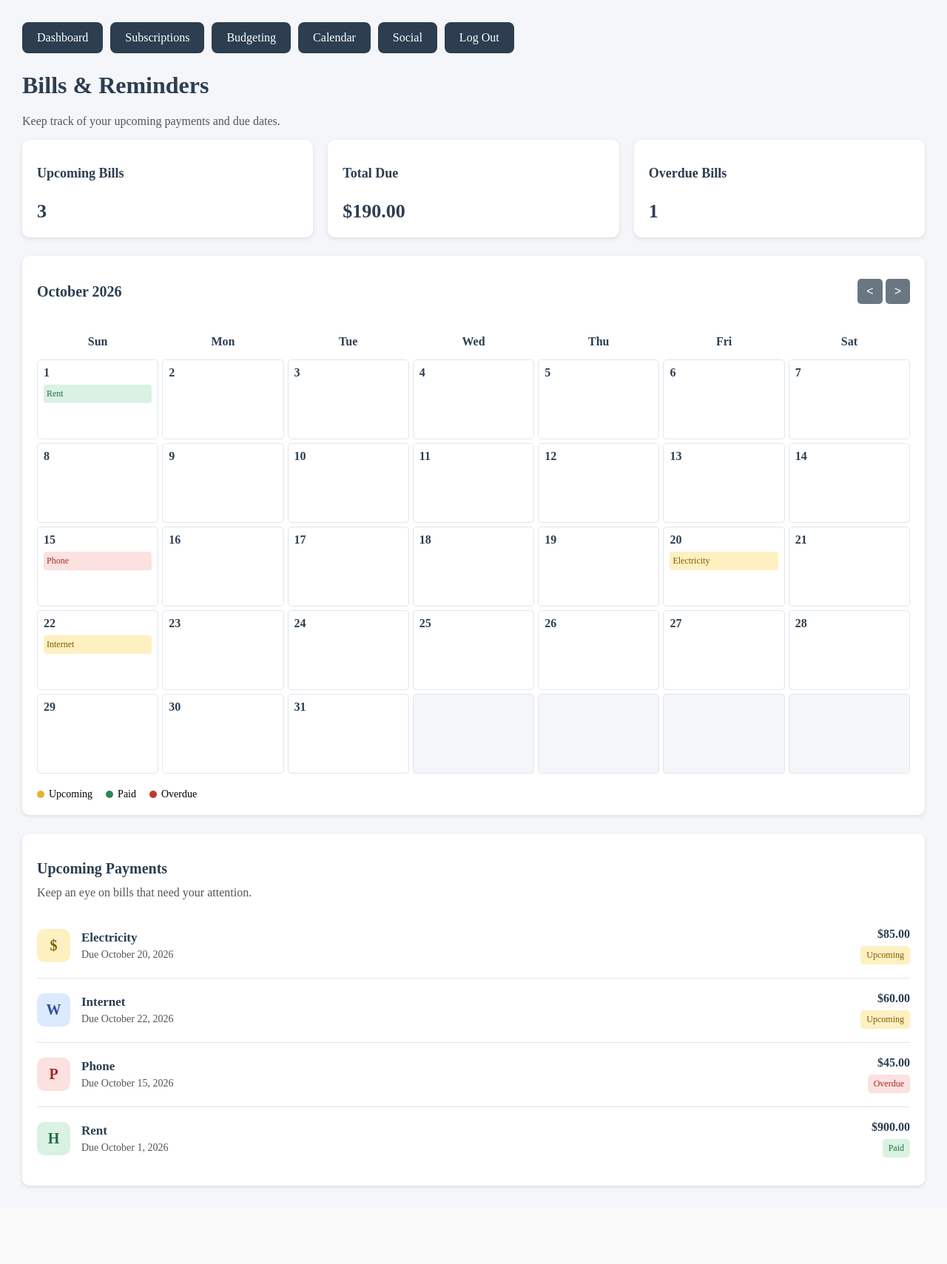
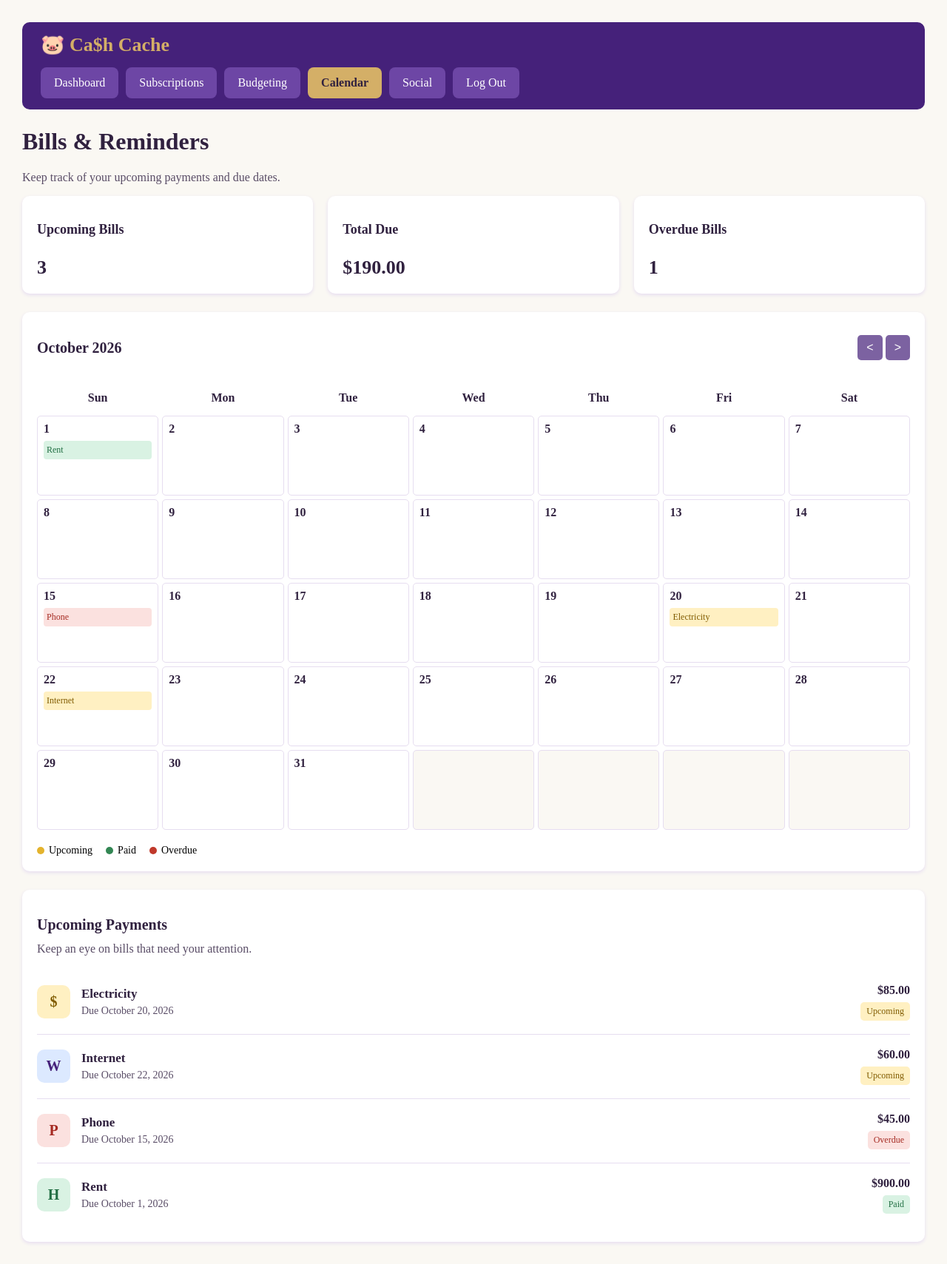
Before and after one commit to Laurence890/cash-cache, a Flask app: page /reminders in a window 1280 px wide. Shown: the whole page at 74% size. Before the commit the page ends 1606 px from the top, so only its background shows below. Run offline with Flask 3, Linux system fonts and the light colour scheme; the visitor is signed in with stand-in values (Sample User, id 1).

Commit message:
redesigned the ui entirely, using a different color palette

```diff
--- a/static/style.css
+++ b/static/style.css
@@ -1,16 +1,16 @@
 
     body {
-    background-color: #f4f6f9;
+        background-color: #FAF8F3;
         font-family: Times New Roman, serif;
         margin: 30px;
     }
 
     h1 {
-    color: #2c3e50;
+        color: #30213F;
     }
 
     p {
-    color: #555555;
+        color: #594C66;
         font-size: 16px;
     }
 
@@ -131,16 +131,33 @@ p {
 
     .site-nav {
     display: flex;
+    flex-direction: column;
+    align-items: flex-start;
+    background-color: #45217A;
+    padding: 15px 25px;
+    border-radius: 10px;
+    margin-bottom: 25px;
+    gap: 15px;
+}
+
+    .nav-brand {
+        color: #D4AF67;
+        font-size: 26px;
+        font-weight: bold;
+    }
+
+    .nav-links {
+        display: flex;
+        align-items: center;
         gap: 10px;
         flex-wrap: wrap;
-    margin-bottom: 25px;
     }
 
     .nav-button {
         display: inline-block;
-    background-color: #2c3e50;
+        background-color: #6D46A5;
         color: white;
-    padding: 12px 20px;
+        padding: 12px 18px;
         border: none;
         border-radius: 8px;
         font-size: 16px;
@@ -149,7 +166,17 @@ p {
     }
 
     .nav-button:hover {
-    background-color: #34495e;
+        background-color: #825DB8;
+    }
+
+    .nav-button.active {
+        background-color: #D4AF67;
+        color: #30213F;
+        font-weight: bold;
+    }
+
+    .nav-button.active:hover {
+        background-color: #D4AF67;
     }
 
     .subscription-card > div {
@@ -440,20 +467,20 @@ p {
         background-color: white;
         padding: 20px;
         border-radius: 10px;
-    box-shadow: 0 2px 5px #dddddd;
+        box-shadow: 0 2px 5px #E6DDF0;
         flex: 1;
         min-width: 180px;
     }
 
     .reminder-summary-card h2 {
         font-size: 18px;
-    color: #2c3e50;
+        color: #30213F;
     }
 
     .reminder-summary-card p {
         font-size: 26px;
         font-weight: bold;
-    color: #2c3e50;
+        color: #30213F;
         margin-bottom: 0;
     }
 
@@ -463,7 +490,7 @@ p {
         padding: 20px;
         margin-bottom: 25px;
         border-radius: 10px;
-    box-shadow: 0 2px 5px #dddddd;
+        box-shadow: 0 2px 5px #E6DDF0;
     }
 
     .reminder-calendar-header {
@@ -477,11 +504,11 @@ p {
     .reminder-calendar-header h2,
     .reminder-bills > h2 {
         font-size: 20px;
-    color: #2c3e50;
+        color: #30213F;
     }
 
     .reminder-calendar-header button {
-    background-color: #2c3e50;
+        background-color: #45217A;
         color: white;
         border: none;
         border-radius: 5px;
@@ -503,7 +530,7 @@ p {
     .reminder-calendar-heading {
         text-align: center;
         padding: 10px 0;
-    color: #2c3e50;
+        color: #30213F;
         font-weight: bold;
     }
 
@@ -511,18 +538,18 @@ p {
         min-height: 90px;
         min-width: 0;
         padding: 8px;
-    border: 1px solid #e1e5eb;
+        border: 1px solid #E6DDF0;
         border-radius: 5px;
         overflow-wrap: anywhere;
     }
 
     .reminder-calendar-day > span {
         font-weight: bold;
-    color: #2c3e50;
+        color: #30213F;
     }
 
     .empty-calendar-day {
-    background-color: #f4f6f9;
+        background-color: #FAF8F3;
     }
 
     .reminder-calendar-event {
@@ -590,7 +617,7 @@ p {
         align-items: center;
         gap: 15px;
         padding: 18px 0;
-    border-bottom: 1px solid #e1e5eb;
+        border-bottom: 1px solid #E6DDF0;
     }
 
     .reminder-bill-card:last-child {
@@ -616,7 +643,7 @@ p {
 
     .internet-icon {
         background-color: #dce9ff;
-    color: #335199;
+        color: #45217A;
     }
 
     .phone-icon {
@@ -636,7 +663,7 @@ p {
 
     .reminder-bill-info h3 {
         font-size: 17px;
-    color: #2c3e50;
+        color: #30213F;
         margin: 0;
     }
 
@@ -653,7 +680,7 @@ p {
     }
 
     .reminder-bill-right strong {
-    color: #2c3e50;
+        color: #30213F;
         white-space: nowrap;
     }
 
--- a/templates/base.html
+++ b/templates/base.html
@@ -6,12 +6,16 @@
 </head>
 <body>
     <nav class="site-nav">
-        <a href="{{ url_for('home') }}" class="nav-button">Dashboard</a>
-        <a href="{{ url_for('subscriptions') }}" class="nav-button">Subscriptions</a>
-        <a href="{{ url_for('budgeting') }}" class="nav-button">Budgeting</a>
-        <a href="{{ url_for('reminders') }}" class="nav-button">Calendar</a>
-        <a href="{{ url_for('social') }}" class="nav-button">Social</a>
-        <a href="{{ url_for('logout') }}" class="nav-button">Log Out</a>
+        <div class="nav-brand">🐷 Ca$h Cache</div>
+
+        <div class="nav-links">
+            <a href="{{ url_for('home') }}" class="nav-button {% if request.endpoint == 'home' %}active{% endif %}">Dashboard</a>
+            <a href="{{ url_for('subscriptions') }}" class="nav-button {% if request.endpoint == 'subscriptions' %}active{% endif %}">Subscriptions</a>
+            <a href="{{ url_for('budgeting') }}" class="nav-button {% if request.endpoint == 'budgeting' %}active{% endif %}">Budgeting</a>
+            <a href="{{ url_for('reminders') }}" class="nav-button {% if request.endpoint == 'reminders' %}active{% endif %}">Calendar</a>
+            <a href="{{ url_for('social') }}" class="nav-button {% if request.endpoint == 'social' %}active{% endif %}">Social</a>
+            <a href="{{ url_for('logout') }}" class="nav-button">Log Out</a>
+        </div>
     </nav>
 
     <main>
```
Also changed, not shown: other parts of static/style.css (+49 -49 lines). Lines whose indentation alone changed are shown as unchanged.
